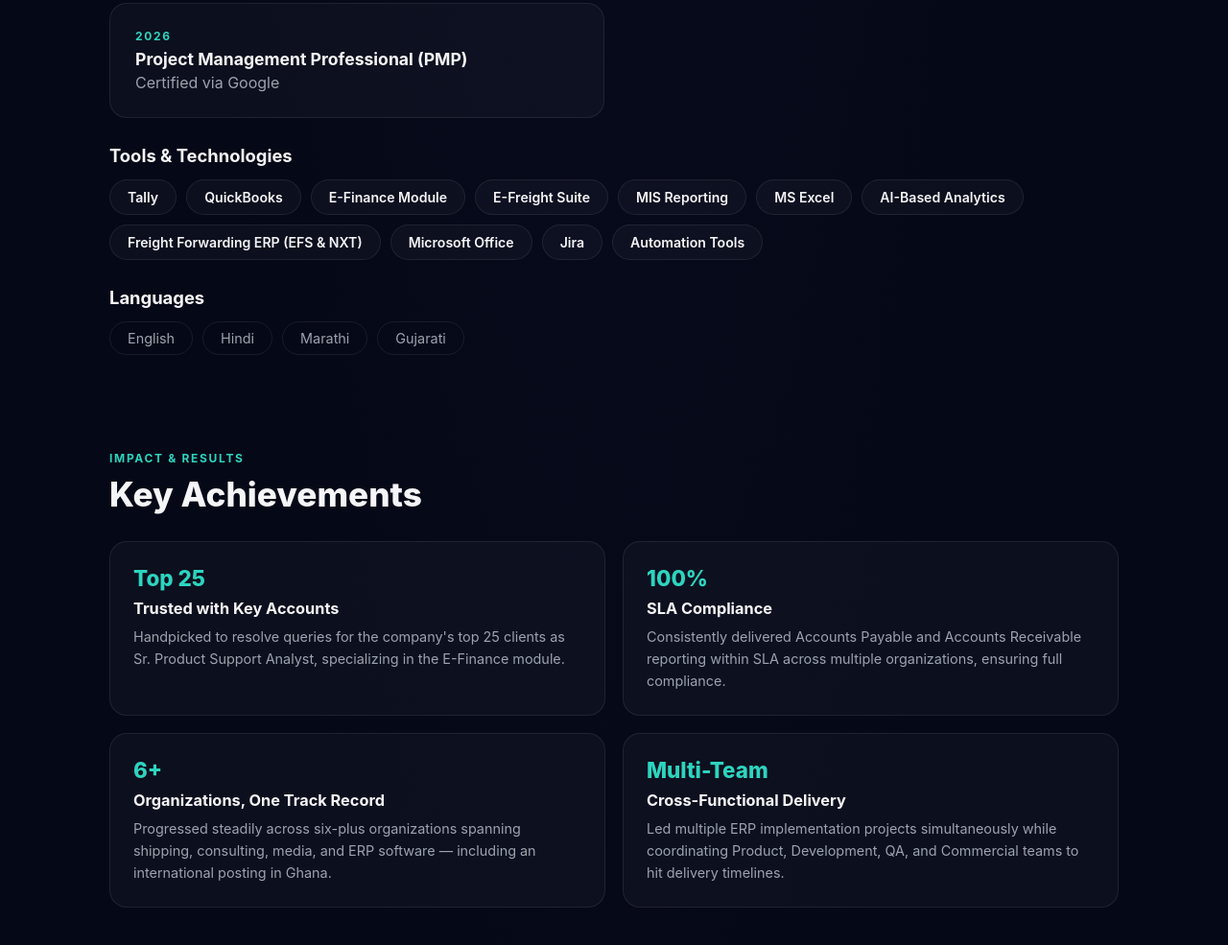
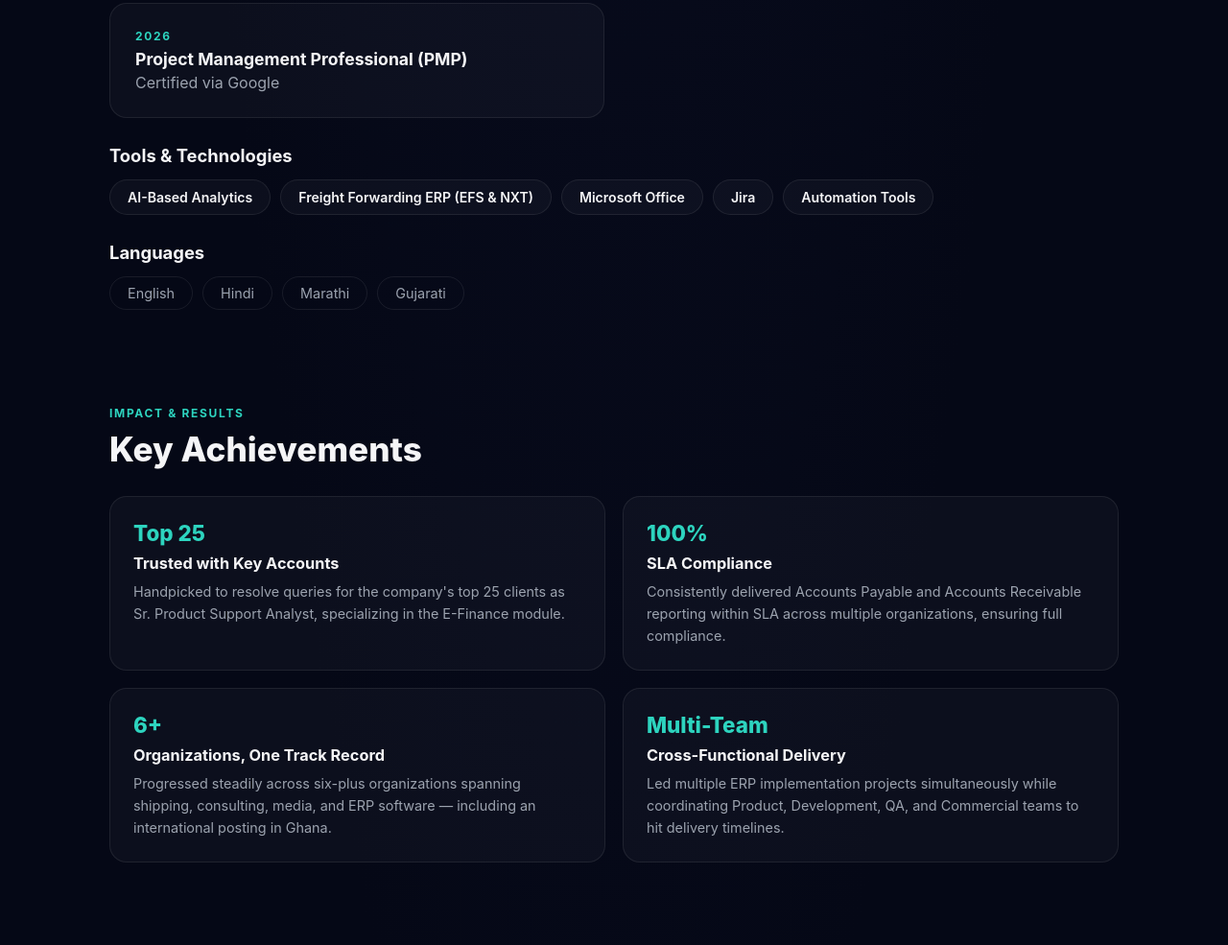
Before and after one commit to shahashish981-commits/Ashish-Resume, a plain HTML site: page index.html in a window 1280 px wide. Shown: the part 5084-6069 px from the top of the page at 96% size. Drawn offline with Linux system fonts and the light colour scheme.

Commit message:
Update index.html

```diff
--- a/index.html
+++ b/index.html
@@ -371,12 +371,6 @@
       <div class="about-sub">
         <h3>Tools &amp; Technologies</h3>
         <div class="tag-row">
-          <div class="tag-pill">Tally</div>
-          <div class="tag-pill">QuickBooks</div>
-          <div class="tag-pill">E-Finance Module</div>
-          <div class="tag-pill">E-Freight Suite</div>
-          <div class="tag-pill">MIS Reporting</div>
-          <div class="tag-pill">MS Excel</div>
           <div class="tag-pill">AI-Based Analytics</div>
           <div class="tag-pill">Freight Forwarding ERP (EFS &amp; NXT)</div>
           <div class="tag-pill">Microsoft Office</div>
```
